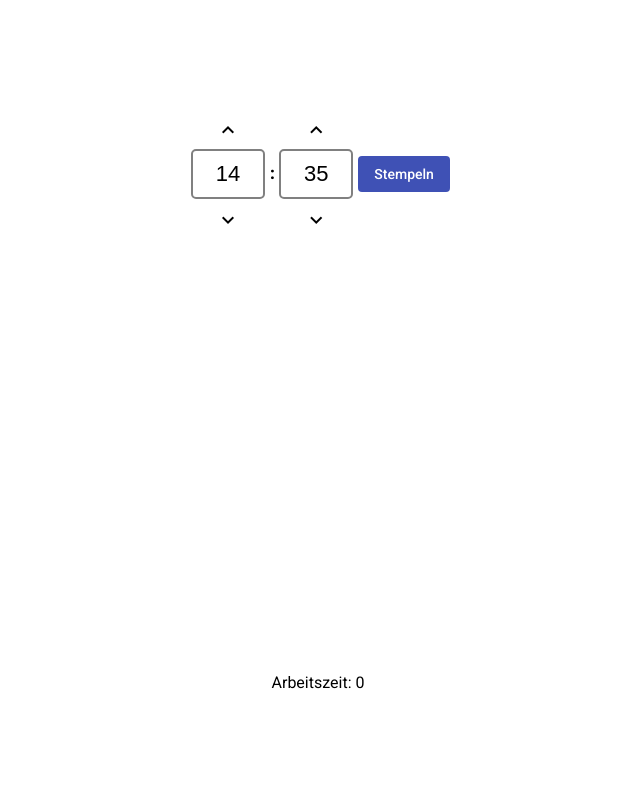
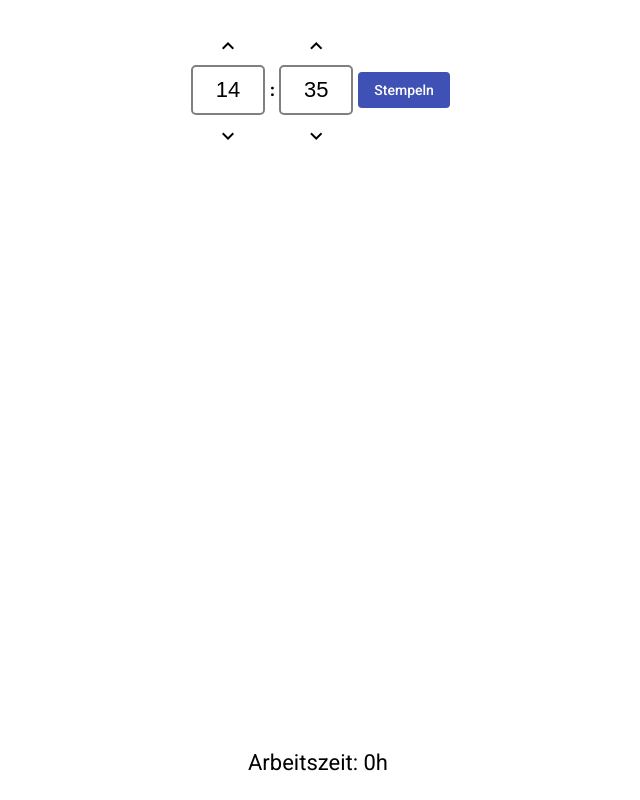
Before and after one commit to patrick-bau/bauersfeld.ch, an Angular app: page /worktime-calculator in a window 1280 px wide. Shown: the whole page, without its empty margins (322-962 px from the left). Built offline with nearby package versions, Linux system fonts and the light colour scheme.

Commit message:
Improve design

```diff
--- a/src/app/worktime-calculator/worktime-calculator.component.html
+++ b/src/app/worktime-calculator/worktime-calculator.component.html
@@ -1,4 +1,5 @@
-<div class="wrapper" fxLayout="column" fxLayoutAlign="space-around center">
+<div class="wrapper" fxLayout="column" fxLayoutAlign="space-between center">
+  <div id="worktime-calculator">
     <div fxLayout="row" fxLayoutAlign="start center">
       <app-time-picker (timeChanged)="onTimeChanged($event)"></app-time-picker>
       <button mat-flat-button color="primary" (click)="stamp()">Stempeln</button>
@@ -11,5 +12,6 @@
         </button>
       </div>
     </div>
-  <span>Arbeitszeit: {{worktime}}</span>
   </div>
+  <span id="result">Arbeitszeit: {{worktime}}h</span>
+</div>
--- a/src/app/worktime-calculator/worktime-calculator.component.scss
+++ b/src/app/worktime-calculator/worktime-calculator.component.scss
@@ -1,3 +1,8 @@
-.mat-list-item {
-  width: 300px;
+#worktime-calculator {
+  margin: 25px 5px;
 }
+
+#result {
+  margin: 25px 5px;
+  font-size: 22px;
+}
```
Lines whose indentation alone changed are shown as unchanged.
